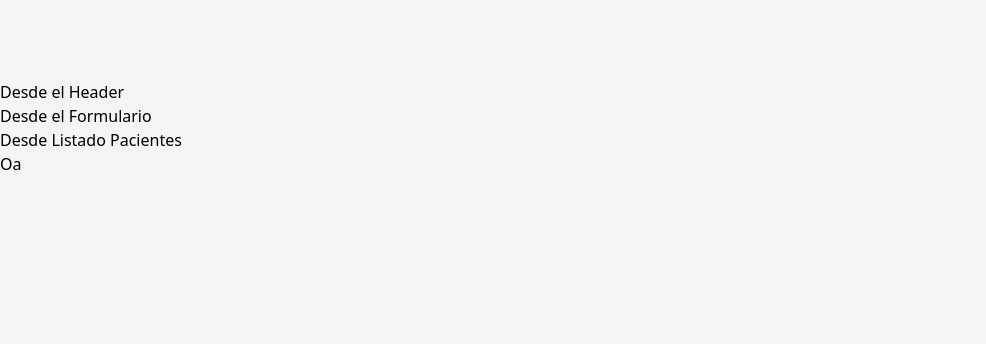
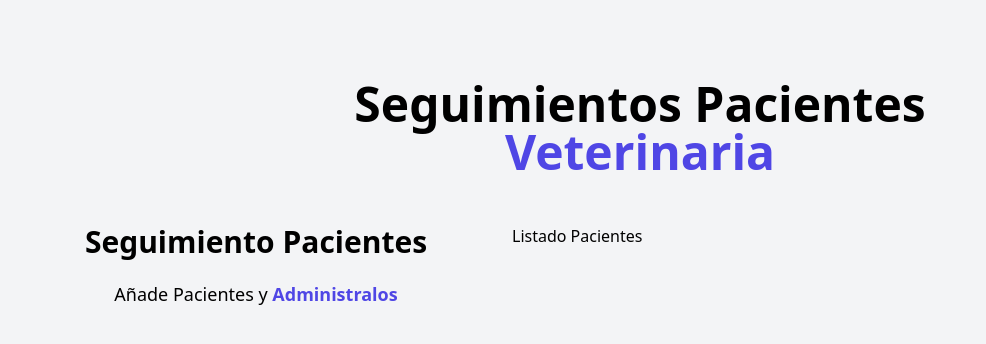
Before and after one commit to AlexNear77/Pacientes-Veterinaria, a React (Vite) app: page / in a window 1280 px wide. Shown: the top 344 px of the page, without its empty margins (0-986 px from the left). Built offline with nearby package versions, Linux system fonts and the light colour scheme.

Commit message:
Agregando estilos base a los componentes principales

```diff
--- a/src/App.jsx
+++ b/src/App.jsx
@@ -8,9 +8,10 @@
 
     <div className="container mx-auto mt-20">
         <Header />
-        <Formulario />
-        <ListadoPacientes />
-        <h1>Oa</h1>
+        <div className="mt-12 md:flex">
+          <Formulario />
+          <ListadoPacientes />
+        </div>
     </div>
   )
 }
--- a/src/components/Formulario.jsx
+++ b/src/components/Formulario.jsx
@@ -1,8 +1,17 @@
 const Formulario = () => {
     return (
-    <>
-        Desde el Formulario
-    </>
+    <div className="md:w-1/2 lg:w-2/5 ">
+        <h2 className="font-black text-3xl text-center">Seguimiento Pacientes </h2>
+
+        <p className="text-lg mt-5 text-center">
+            Añade Pacientes y {''}
+            <span className="text-indigo-600 font-bold  ">Administralos</span>
+        </p>
+
+        <form >
+
+        </form>
+    </div>
     );
 }
 
--- a/src/components/Header.jsx
+++ b/src/components/Header.jsx
@@ -1,8 +1,8 @@
 const Header = () => {
     return (
-        <header>
-            <h1 >Desde el Header</h1>
-        </header>
+            <h1 className="font-black text-5xl text-center md:w-2/3 mx-auto ">
+                Seguimientos Pacientes <span className="text-indigo-600 ">Veterinaria</span>
+            </h1>
      );
 }
 
--- a/src/components/ListadoPacientes.jsx
+++ b/src/components/ListadoPacientes.jsx
@@ -1,8 +1,8 @@
 const ListadoPacientes = () => {
     return (
-    <>
-        <h2>Desde Listado Pacientes</h2>
-    </>
+    <div className="w-1/2 lg:w-3/5">
+        <h2>Listado Pacientes</h2>
+    </div>
     );
 }
 
```
